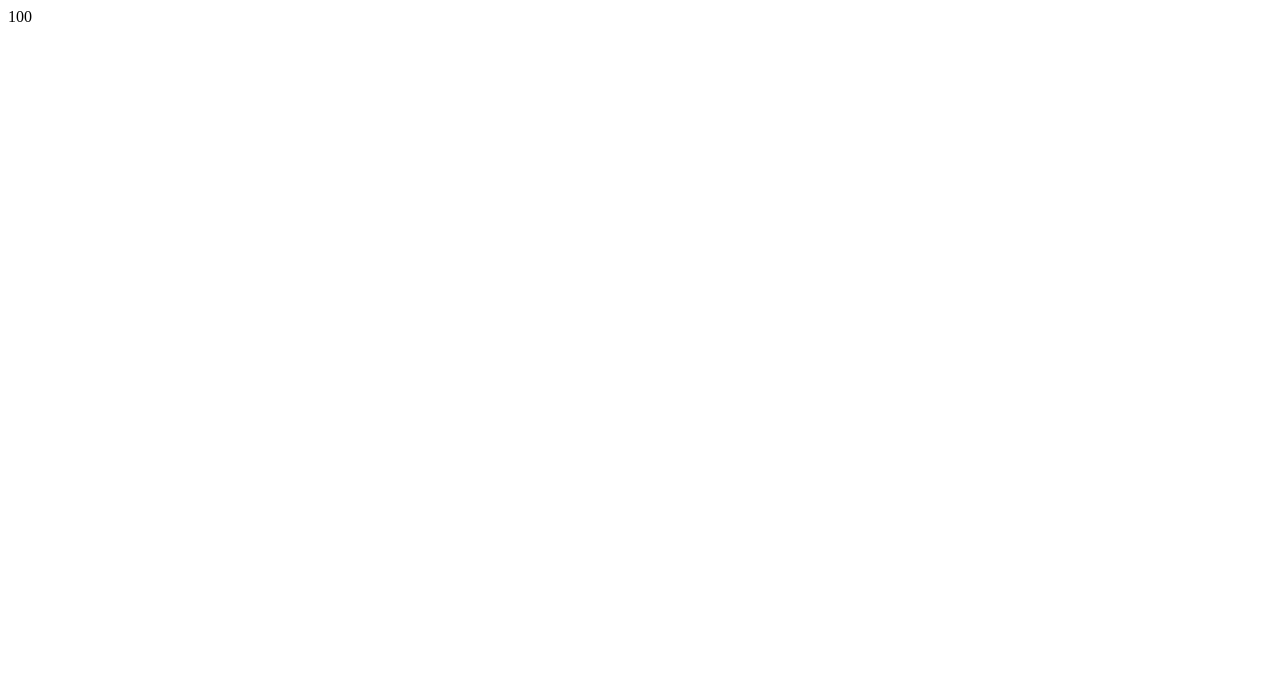
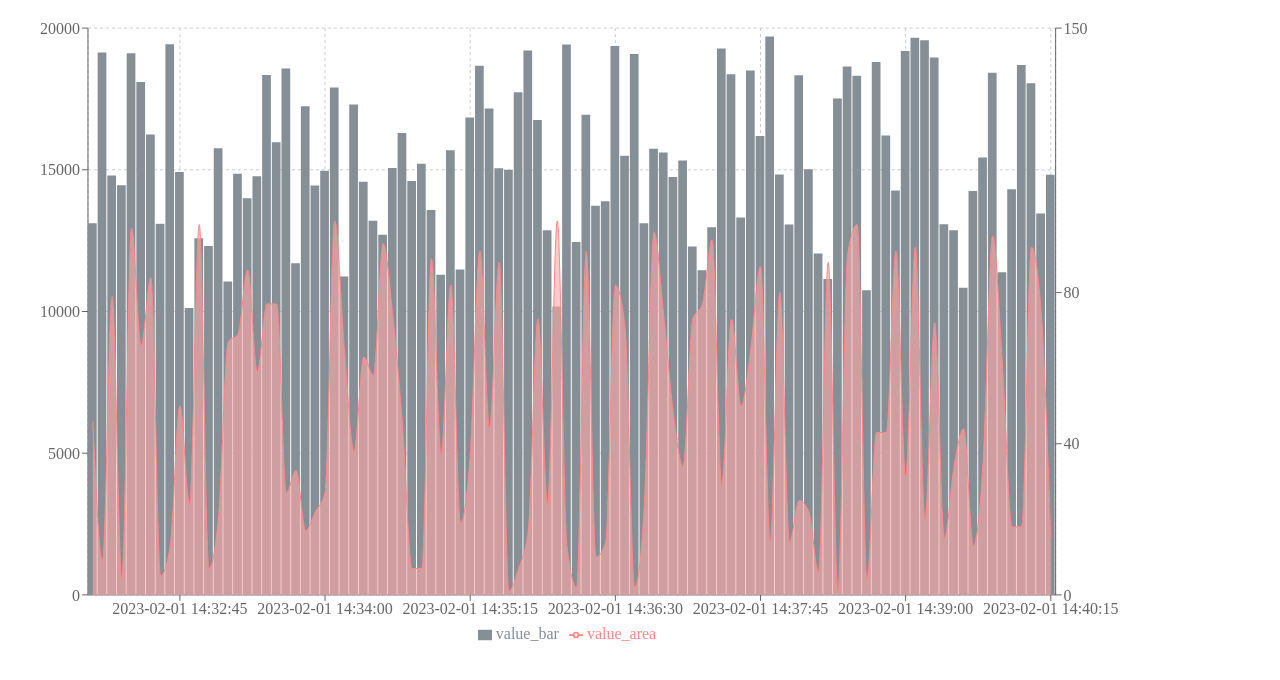
Before and after one commit to tnghgks/pre-onboarding-9th-3-8, a React (Create React App) app: page / in a window 1280 px wide. Shown: the top 680 px of the page. Built offline with nearby package versions, Linux system fonts and the light colour scheme.

Commit message:
feat: 시계열 차트 생성

```diff
--- a/src/pages/Home.tsx
+++ b/src/pages/Home.tsx
@@ -1,8 +1,18 @@
+import { useEffect, useState } from 'react';
 import { getData } from '@/api/localData';
 import { API_URL } from '@/constants/url';
-import { useEffect, useState } from 'react';
-
 import { IGraph } from '@/interface/data';
+import {
+  XAxis,
+  YAxis,
+  CartesianGrid,
+  Tooltip,
+  Legend,
+  Area,
+  Bar,
+  ComposedChart,
+  ResponsiveContainer,
+} from 'recharts';
 
 const Home = () => {
   const [graphData, setGraphData] = useState<IGraph[]>([]);
@@ -10,7 +20,44 @@ const Home = () => {
   useEffect(() => {
     getData(API_URL).then(setGraphData).catch(console.error);
   }, []);
-  return <div>{graphData.length}</div>;
+
+  return (
+    <div
+      style={{
+        width: '90%',
+        height: '80vh',
+      }}
+    >
+      <ResponsiveContainer width="100%" height="100%">
+        <ComposedChart
+          width={900}
+          height={700}
+          data={graphData}
+          margin={{
+            top: 20,
+            right: 30,
+            left: 20,
+            bottom: 5,
+          }}
+        >
+          <CartesianGrid strokeDasharray="3 3" />
+          <XAxis dataKey="date" />
+          <YAxis yAxisId="left" />
+          <YAxis yAxisId="right" orientation="right" domain={[0, 150]} />
+          <Tooltip />
+          <Legend />
+          <Bar yAxisId="left" dataKey="value_bar" fill="#868e96" barSize={20} />
+          <Area
+            yAxisId="right"
+            type="monotone"
+            dataKey="value_area"
+            stroke="#ff8787"
+            fill="#ffa8a8"
+          />
+        </ComposedChart>
+      </ResponsiveContainer>
+    </div>
+  );
 };
 
 export default Home;
```
Also changed, not shown: 1 other file (tests, documents, lock files or other folders).
